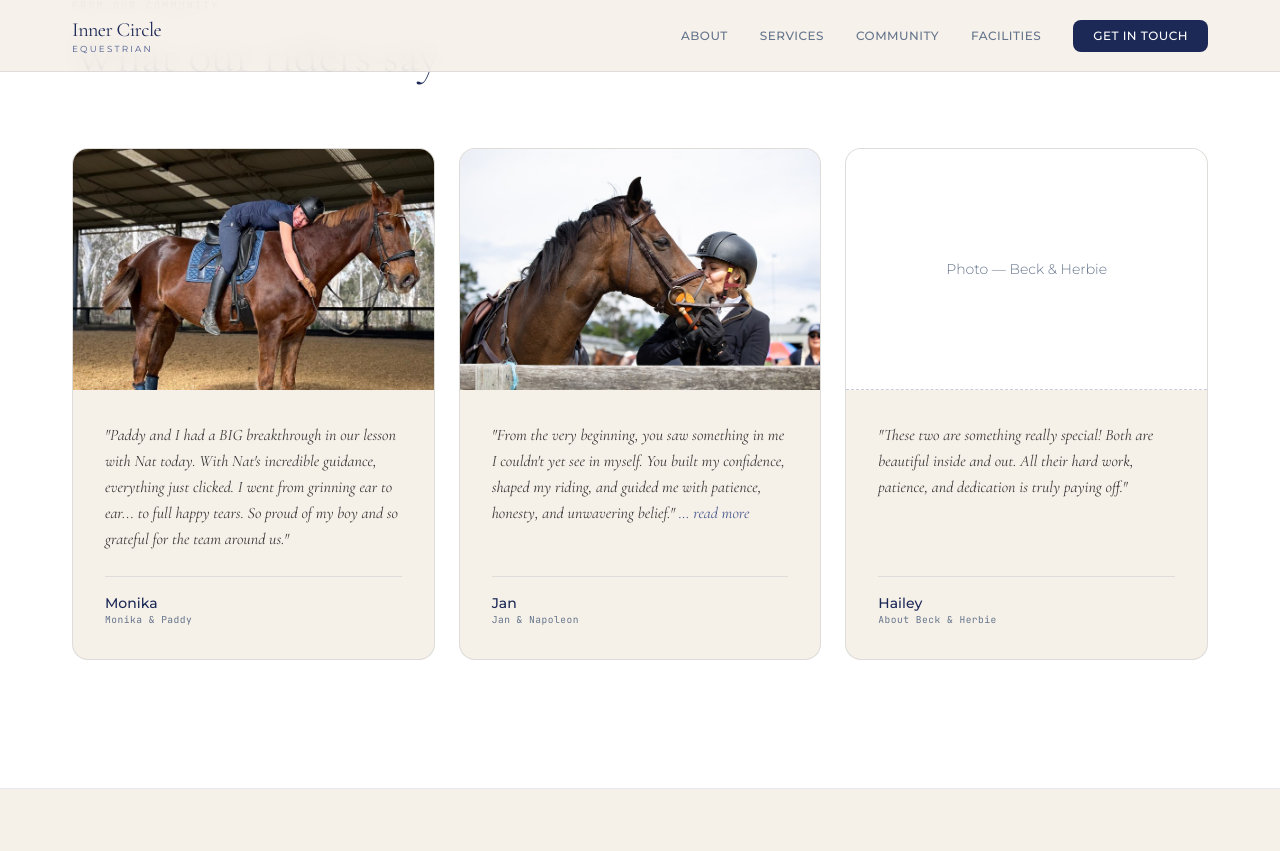
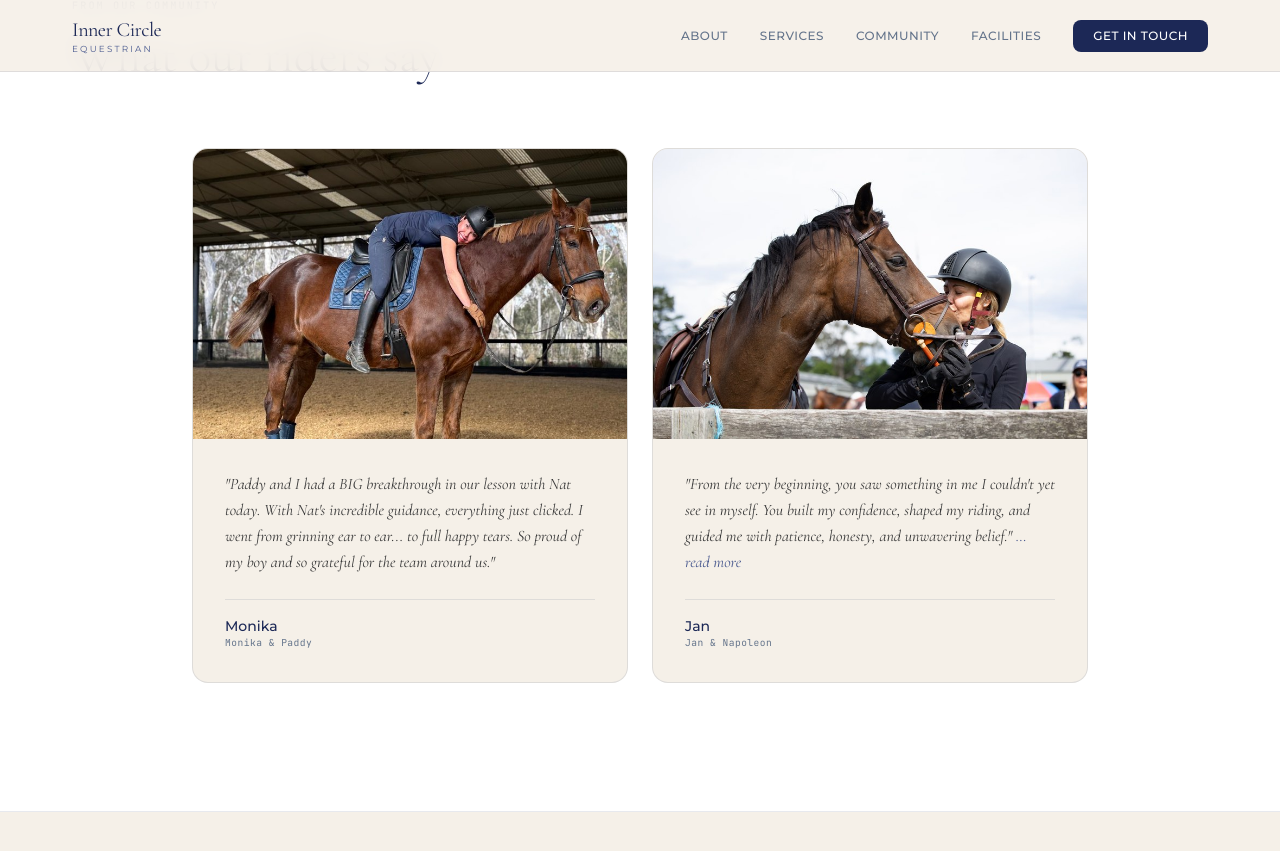
Before and after one commit to almostawake/ic-website, a Jekyll site: the page built from index.html, in a window 1280 px wide and 900 px high, scrolled down 3841 px. Shown: the top 851 px of the window. Built offline with Jekyll 4.4.1, drawn with Linux system fonts in a browser that asks for light colours; nearby versions of some CDN libraries.

Commit message:
Remove third testimonial placeholder, switch to 2-col layout
Co-Authored-By: Claude Opus 4.6 (1M context) <noreply@anthropic.com>

```diff
--- a/index.html
+++ b/index.html
@@ -176,7 +176,7 @@ document.addEventListener('DOMContentLoaded', () => {
       </h2>
     </div>
 
-    <div class="grid md:grid-cols-3 gap-6 items-stretch stagger">
+    <div class="grid md:grid-cols-2 gap-6 items-stretch max-w-4xl mx-auto stagger">
       <!-- Monika -->
       <div class="reveal bg-ic-cream border border-[rgba(28,40,86,0.1)] rounded-brand-lg overflow-hidden flex flex-col" x-data="{ expanded: false }">
         <div class="aspect-[3/2] overflow-hidden">
@@ -215,21 +215,6 @@ document.addEventListener('DOMContentLoaded', () => {
         </div>
       </div>
 
-      <!-- Hailey -->
-      <div class="reveal bg-ic-cream border border-[rgba(28,40,86,0.1)] rounded-brand-lg overflow-hidden flex flex-col" x-data="{ expanded: false }">
-        <div class="aspect-[3/2] overflow-hidden border-b border-dashed border-ic-steel/30 bg-white flex items-center justify-center">
-          <span class="text-ic-ash text-sm font-light">Photo — Beck &amp; Herbie</span>
-        </div>
-        <div class="p-8 flex flex-col flex-1">
-          <p class="font-display text-base font-normal italic text-ic-text leading-relaxed flex-1">
-            "These two are something really special! Both are beautiful inside and out. All their hard work, patience, and dedication is truly paying off."
-          </p>
-          <div class="mt-6 pt-4 border-t border-[rgba(28,40,86,0.1)]">
-            <p class="font-sans text-sm font-medium text-ic-navy">Hailey</p>
-            <p class="font-mono text-[0.6rem] tracking-[0.05em] text-ic-ash">About Beck &amp; Herbie</p>
-          </div>
-        </div>
-      </div>
     </div>
   </div>
 </section>
```
